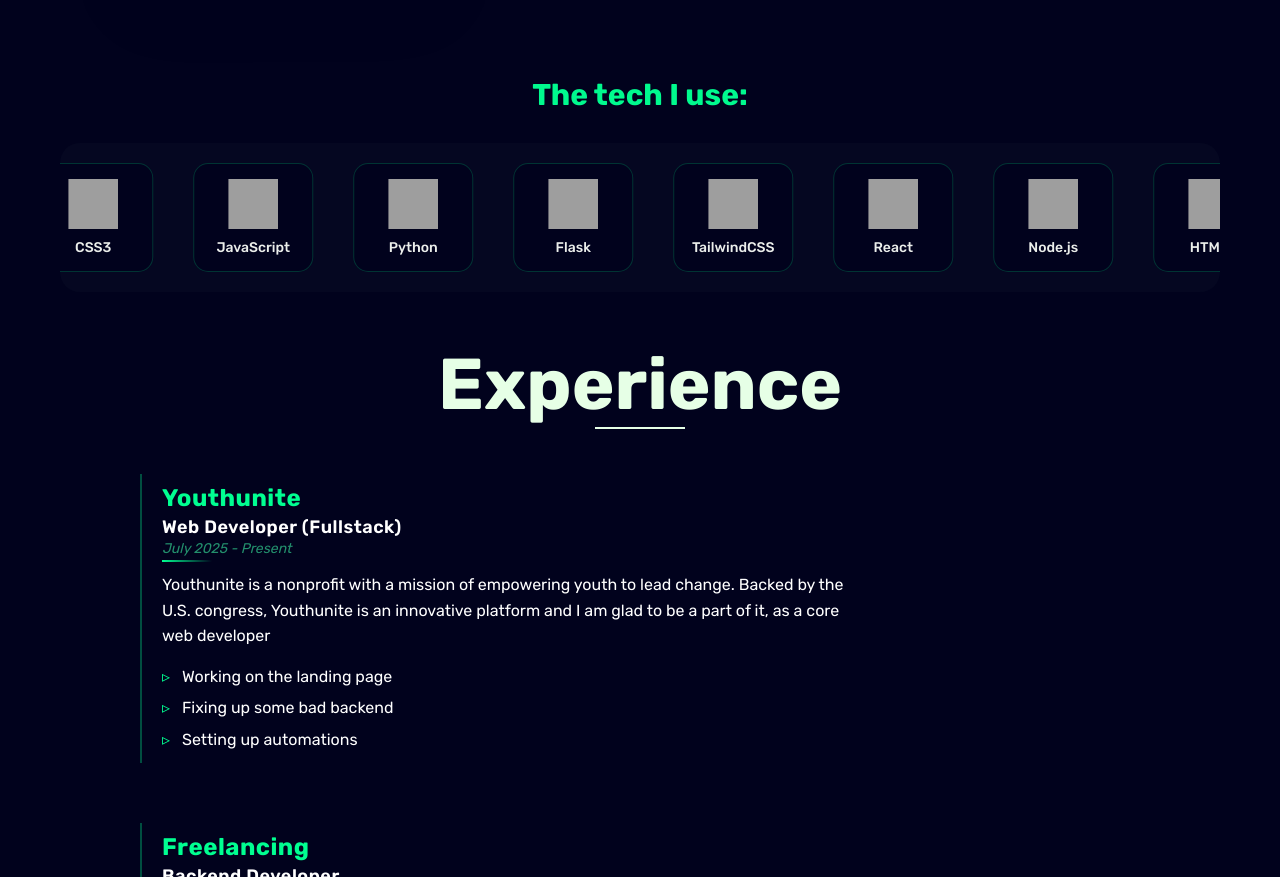
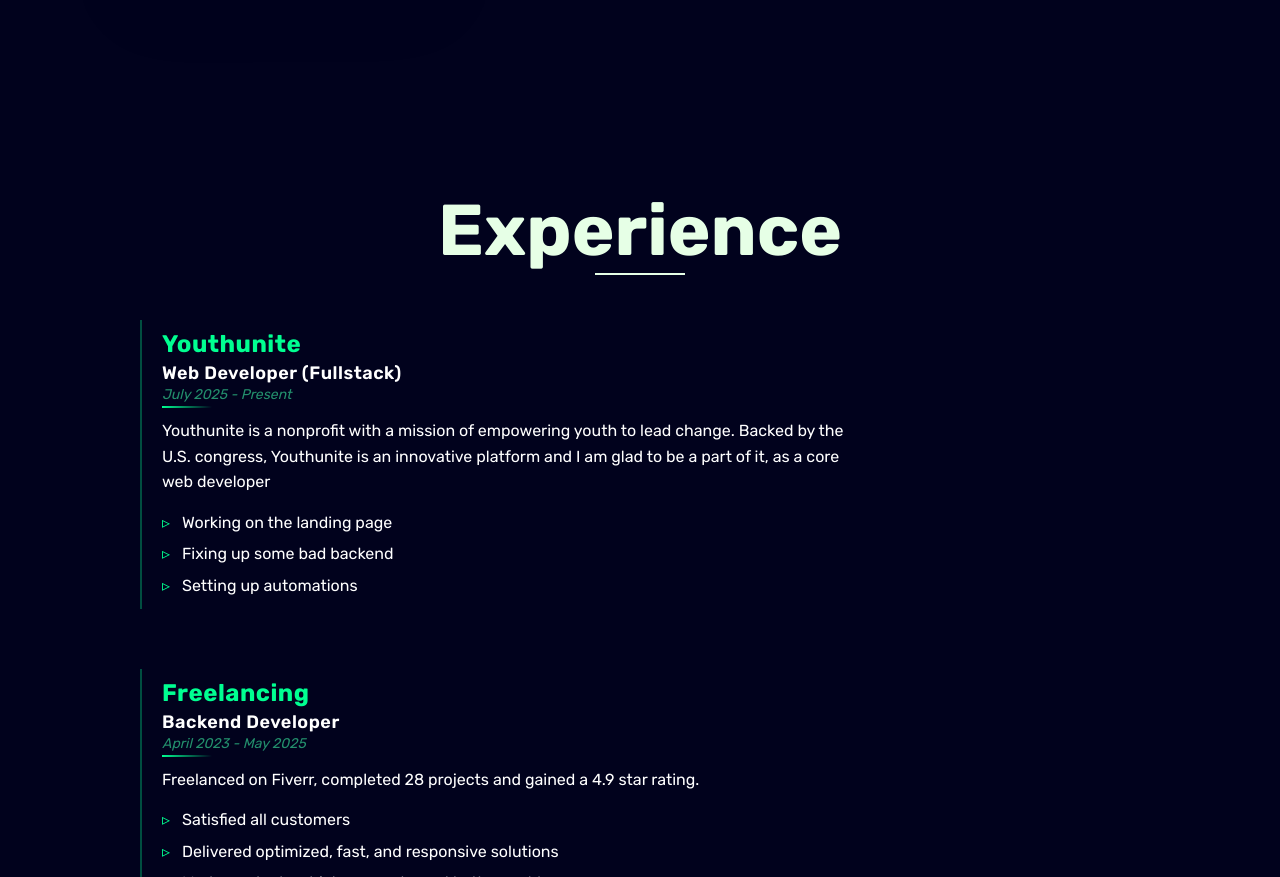
Before and after one commit to jimmydin7/portfolio, a plain HTML site: page index.html in a window 1280 px wide. Shown: the part 1470-2347 px from the top of the page. Drawn offline with nearby package versions, Linux system fonts and the light colour scheme; grey boxes are pictures that could not be loaded.

Commit message:
temp soltution

```diff
--- a/index.html
+++ b/index.html
@@ -88,62 +88,7 @@
                     </p>
                 </div>
             </div>
-            <div class="tech-section">
-                <h3 class="tech-title">The tech I use:</h3>
-                <div class="tech-carousel">
-                    <div class="tech-track">
-                        <div class="tech-item">
-                            <img src="https://cdn.jsdelivr.net/gh/devicons/devicon/icons/html5/html5-original.svg" alt="HTML5" />
-                            <span>HTML5</span>
-                        </div>
-                        <div class="tech-item">
-                            <img src="https://cdn.jsdelivr.net/gh/devicons/devicon/icons/css3/css3-original.svg" alt="CSS3" />
-                            <span>CSS3</span>
-                        </div>
-                        <div class="tech-item">
-                            <img src="https://cdn.jsdelivr.net/gh/devicons/devicon/icons/javascript/javascript-original.svg" alt="JavaScript" />
-                            <span>JavaScript</span>
-                        </div>
-                        <div class="tech-item">
-                            <img src="https://cdn.jsdelivr.net/gh/devicons/devicon/icons/python/python-original.svg" alt="Python" />
-                            <span>Python</span>
-                        </div>
-                        <div class="tech-item">
-                            <img src="https://cdn.jsdelivr.net/gh/devicons/devicon/icons/flask/flask-original.svg" alt="Flask" />
-                            <span>Flask</span>
-                        </div>
-                        <div class="tech-item">
-                            <img src="https://cdn.jsdelivr.net/gh/devicons/devicon/icons/tailwindcss/tailwindcss-plain.svg" alt="TailwindCSS" />
-                            <span>TailwindCSS</span>
-                        </div>
-                        <div class="tech-item">
-                            <img src="https://cdn.jsdelivr.net/gh/devicons/devicon/icons/react/react-original.svg" alt="React" />
-                            <span>React</span>
-                        </div>
-                        <div class="tech-item">
-                            <img src="https://cdn.jsdelivr.net/gh/devicons/devicon/icons/nodejs/nodejs-original.svg" alt="Node.js" />
-                            <span>Node.js</span>
-                        </div>
-                        <!-- Duplicate items for seamless loop -->
-                        <div class="tech-item">
-                            <img src="https://cdn.jsdelivr.net/gh/devicons/devicon/icons/html5/html5-original.svg" alt="HTML5" />
-                            <span>HTML5</span>
-                        </div>
-                        <div class="tech-item">
-                            <img src="https://cdn.jsdelivr.net/gh/devicons/devicon/icons/css3/css3-original.svg" alt="CSS3" />
-                            <span>CSS3</span>
-                        </div>
-                        <div class="tech-item">
-                            <img src="https://cdn.jsdelivr.net/gh/devicons/devicon/icons/javascript/javascript-original.svg" alt="JavaScript" />
-                            <span>JavaScript</span>
-                        </div>
-                        <div class="tech-item">
-                            <img src="https://cdn.jsdelivr.net/gh/devicons/devicon/icons/python/python-original.svg" alt="Python" />
-                            <span>Python</span>
-                        </div>
-                    </div>
-                </div>
-            </div>
+
         </div>
     </div>
 
```
